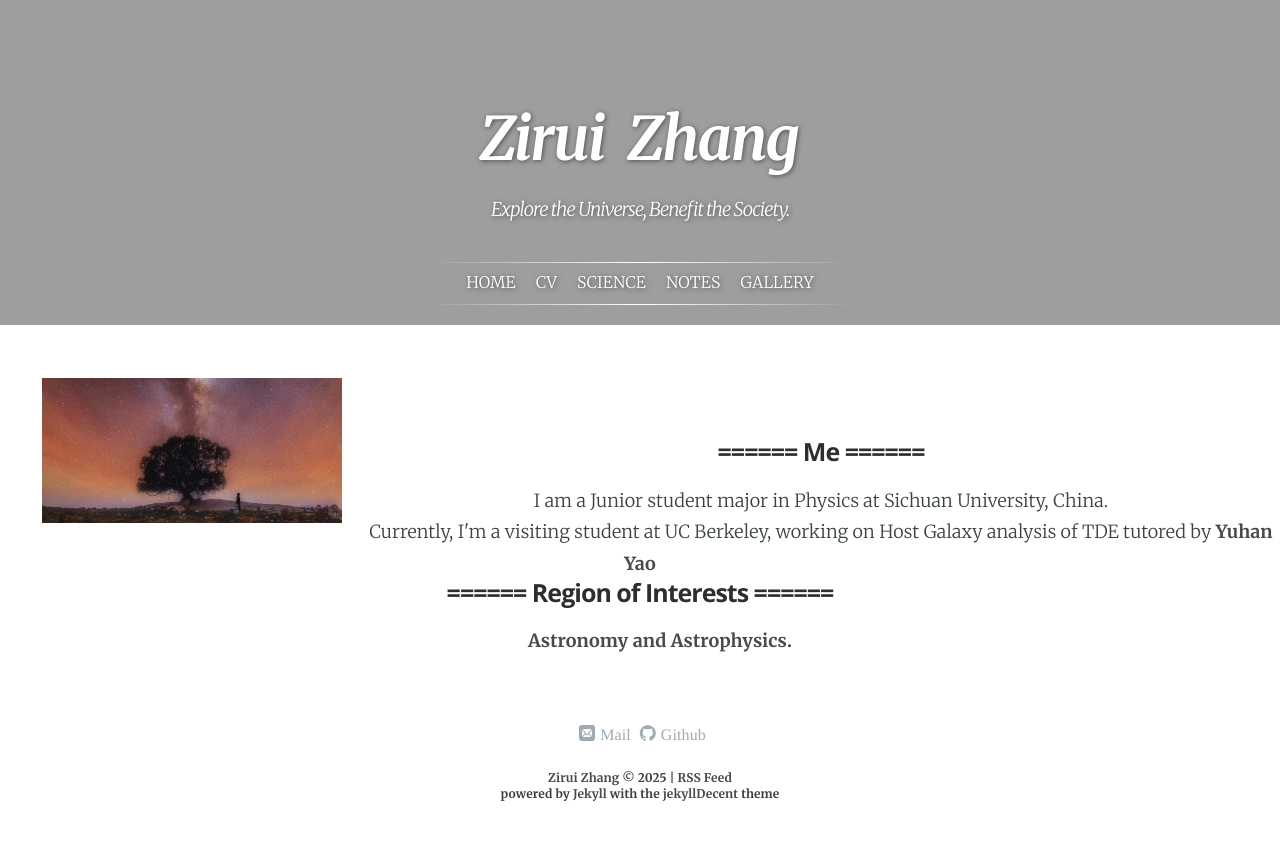
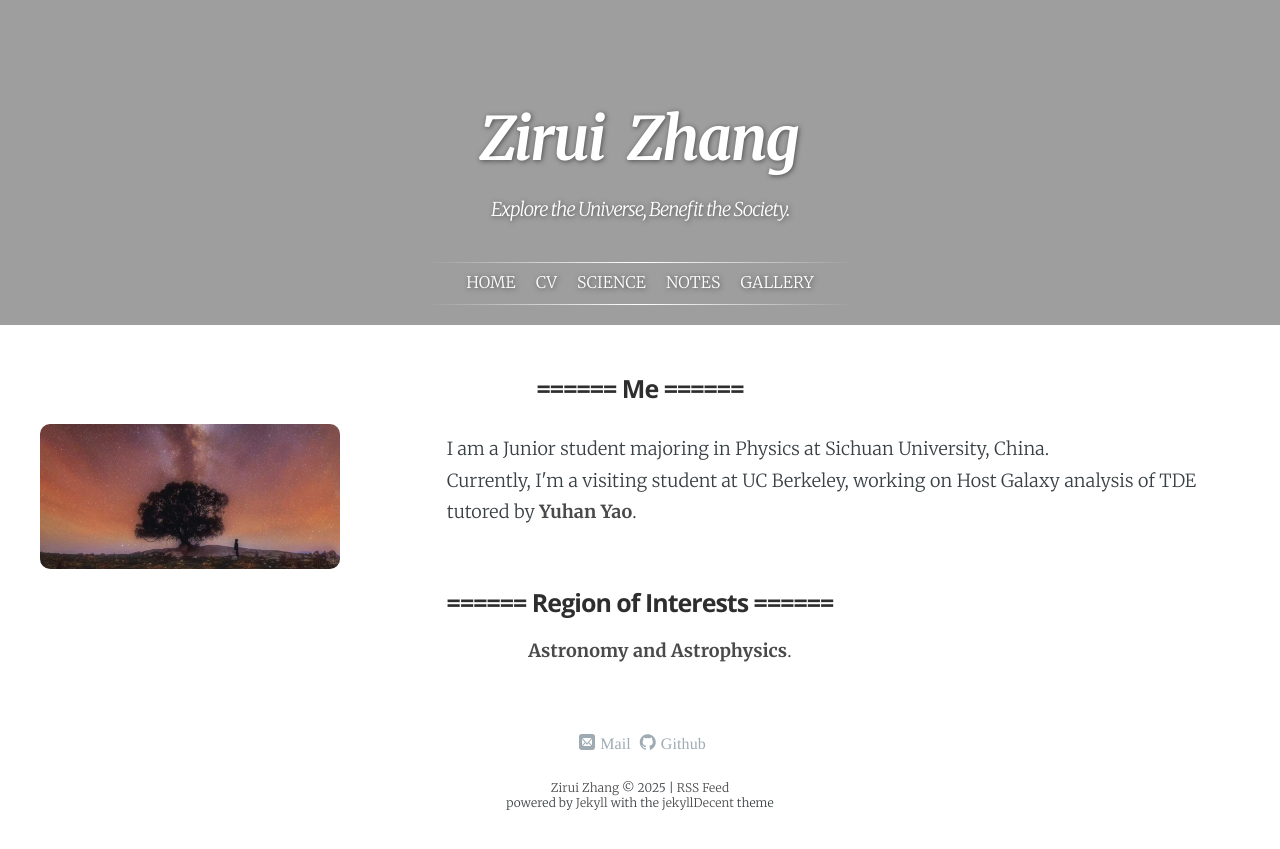
Before and after one commit to ZAKIRAM0/ZAKIRAM0.github.io, a Jekyll site: the page built from index.html, in a window 1280 px wide. Shown: the top 849 px of the page. Built offline with Jekyll 4.4.1, drawn with Linux system fonts in a browser that asks for light colours; some web fonts are replaced; a script that is not in the unit is left out.

Commit message:
Update index.html

```diff
--- a/index.html
+++ b/index.html
@@ -13,20 +13,26 @@ layout: default
 
 -->
 
-<div class="mat-elevation-z3" style = "text-align:center;">
-    <div class="content" style="text-align: center; word-wrap: break-word;">
-        <ul>
-           <p style="width:50%; max-width: 600px;">
-            <img src="{{ '/assets/page/wallpaper.jpg' | absolute_url }}" align="left" style="width:50%; max-width:500px; height:auto; vertical-align:left; margin:3px 20px 3px 2px;"/>
-          </p>
-            <br>
-               </div>
-       <h2>======  Me  ======</h2>
-   </div>
-            I am a Junior student major in Physics at Sichuan University, China. <br>
+<div class="mat-elevation-z3" style="text-align:center;">
+</div>
 
-            Currently, I'm a visiting student at UC Berkeley, working on Host Galaxy analysis of TDE tutored by <b><a href='https://yaoyuhan.github.io/'>Yuhan Yao </a><b>
-        </ul>
+<h2>====== Me ======</h2>
+
+<div class="content" style="display: flex; align-items: center; word-wrap: break-word; margin: 20px;">
+
+    <div style="flex: 1; text-align: center; margin-right: 20px;">
+        <img src="{{ '/assets/page/wallpaper.jpg' | absolute_url }}"
+             style="width: 100%; max-width: 300px; height: auto; border-radius: 10px; margin-left: 20px;"
+             alt="Wallpaper Image" />
+    </div>
+
+
+    <div style="flex: 2; text-align: left;">
+        <p>
+            I am a Junior student majoring in Physics at Sichuan University, China.<br>
+            Currently, I'm a visiting student at UC Berkeley, working on Host Galaxy analysis of TDE tutored by
+            <b><a href="https://yaoyuhan.github.io/">Yuhan Yao</a></b>.
+        </p>
     </div>
 </div>
 <div class="mat-elevation-z3" style = "text-align:center;">
```
